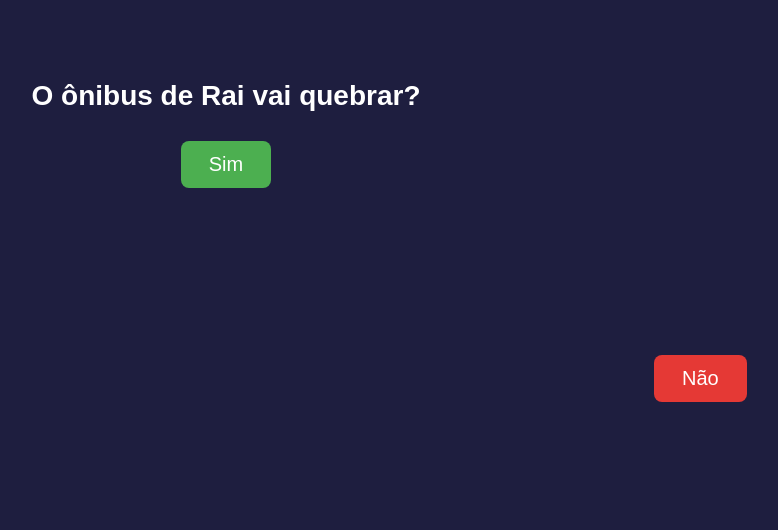
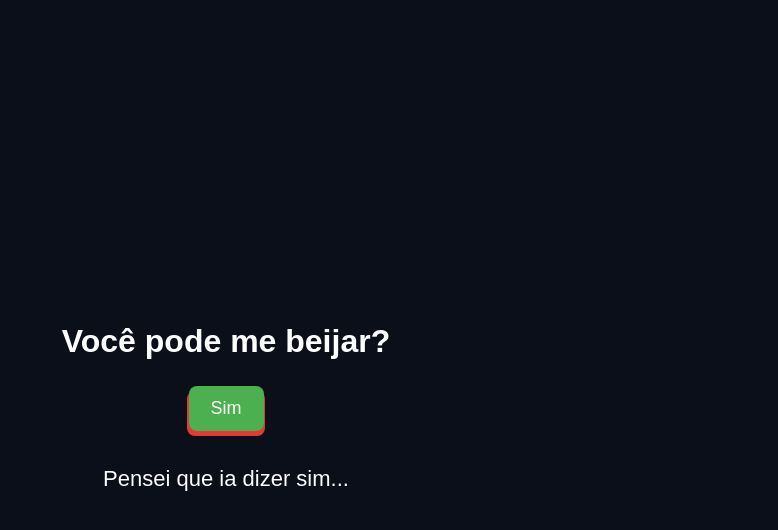
Before and after one commit to raikage-glitch/Uma-simples-pergunta, a plain HTML site: page index.html in a window 1280 px wide. Both pictures are taken after a click on the button "Não". Shown: the whole page, without its empty margins (414-1192 px from the left). Drawn offline with Linux system fonts and the light colour scheme.

Commit message:
Atualizar o index.html

```diff
--- a/index.html
+++ b/index.html
@@ -1,65 +1,83 @@
+
 <!DOCTYPE html>
 <html lang="pt-BR">
 <head>
 <meta charset="UTF-8">
-<title>Pergunta Especial</title>
+<meta name="viewport" content="width=device-width, initial-scale=1.0">
+<title>Pergunta</title>
 <style>
     body {
+        background-color: #0b0f1a; /* Azul drácula escuro */
+        color: white;
         font-family: Arial, sans-serif;
         text-align: center;
-        margin-top: 80px;
-        background: #1e1e3f; /* Azul Drácula */
-        color: white; /* Letras brancas */
+        height: 100vh;
+        display: flex;
+        flex-direction: column;
+        justify-content: center;
+        align-items: center;
     }
 
-    h1 {
-        font-size: 28px;
-    }
-
-    .btn {
-        padding: 12px 28px;
-        font-size: 20px;
-        margin: 10px;
+    button {
+        padding: 12px 22px;
+        font-size: 18px;
         border: none;
         border-radius: 8px;
         cursor: pointer;
+        margin: 10px;
     }
 
     #sim {
-        background-color: #4caf50;
+        background-color: #4caf50; /* Verde */
+        color: white;
+        position: absolute;
+    }
+
+    #nao {
+        background-color: #e53935; /* Vermelho */
         color: white;
     }
 
-    #nao {
-        background-color: #e53935;
-        color: white;
-        position: absolute;
+    #mensagem {
+        margin-top: 20px;
+        font-size: 22px;
+        display: none;
     }
 </style>
 </head>
 <body>
 
-<h1>O ônibus de Rai vai quebrar?</h1>
+<h1>Você pode me beijar?</h1>
 
-<button id="sim" class="btn">Sim</button>
-<button id="nao" class="btn">Não</button>
+<button id="sim">Sim</button>
+<button id="nao">Não</button>
+
+<p id="mensagem"></p>
 
 <script>
-    const nao = document.getElementById("nao");
-    const sim = document.getElementById("sim");
+    const btnSim = document.getElementById("sim");
+    const btnNao = document.getElementById("nao");
+    const msg = document.getElementById("mensagem");
 
-    // Quando APERTAR no NÃO → muda de lugar
-    nao.addEventListener("click", () => {
-        const x = Math.random() * (window.innerWidth - 150);
-        const y = Math.random() * (window.innerHeight - 150);
+    // Quando toca no SIM → ele muda de lugar
+    btnSim.addEventListener("touchstart", moverBotao);
+    btnSim.addEventListener("mouseover", moverBotao); // caso alguém use mouse
 
-        nao.style.left = x + "px";
-        nao.style.top = y + "px";
-    });
+    function moverBotao() {
+        const largura = window.innerWidth - 120;
+        const altura = window.innerHeight - 120;
 
-    // Botão SIM → mostra mensagem
-    sim.addEventListener("click", () => {
-        document.body.innerHTML = "<h1>muito bem. valeu</h1>";
+        const novaX = Math.random() * largura;
+        const novaY = Math.random() * altura;
+
+        btnSim.style.left = novaX + "px";
+        btnSim.style.top = novaY + "px";
+    }
+
+    // Quando aperta o botão NÃO
+    btnNao.addEventListener("click", () => {
+        msg.innerText = "Pensei que ia dizer sim...";
+        msg.style.display = "block";
     });
 </script>
 
```
